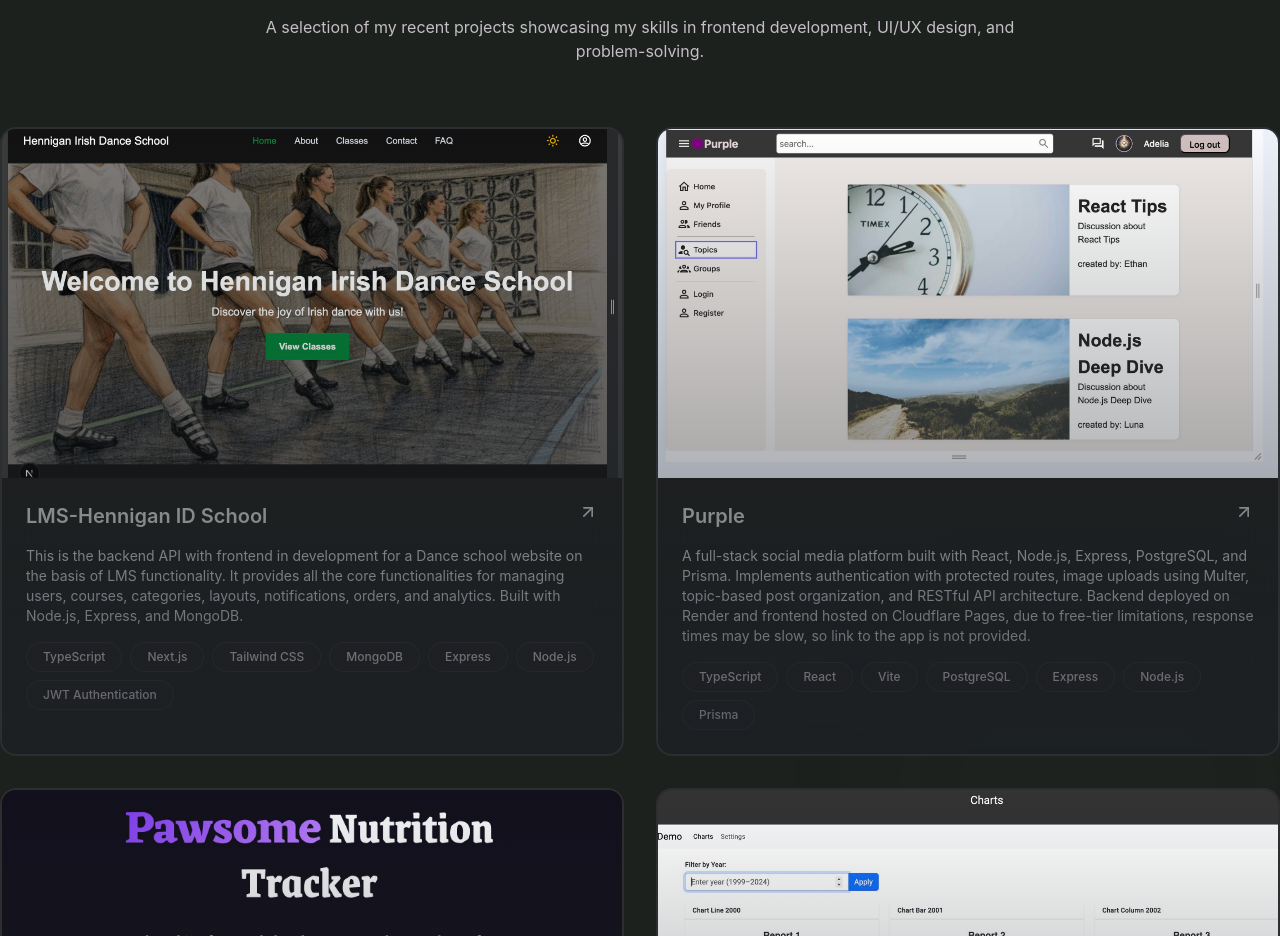
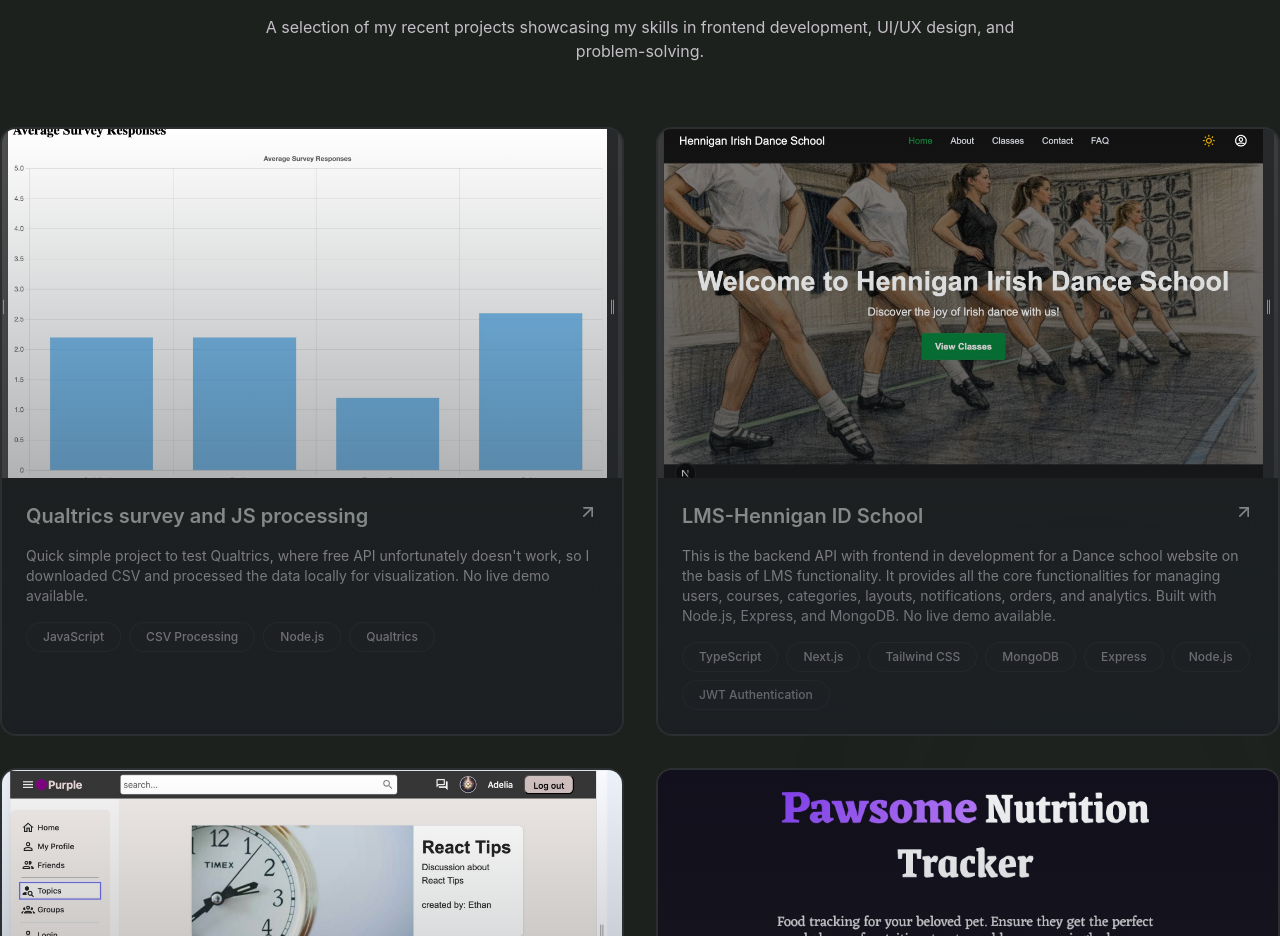
Before and after one commit to lemi35/portfolio-lm, a React (Vite) app: page / in a window 1280 px wide. Shown: the part 2820-3756 px from the top of the page. Built offline with nearby package versions, Linux system fonts and the light colour scheme.

Commit message:
Qualtlics project added

```diff
--- a/src/sections/Projects.jsx
+++ b/src/sections/Projects.jsx
@@ -2,9 +2,17 @@ import { ArrowUpRight, Github } from "lucide-react";
 import { AnimatedBorderButton } from "@/components/AnimatedBorderButton";
 
 const projects = [
-     {
+    {
+        title: "Qualtrics survey and JS processing",
+        description: "Quick simple project to test Qualtrics, where free API unfortunately doesn't work, so I downloaded CSV and processed the data locally for visualization. No live demo available.",
+        link: "",
+        img: "/survey.jpeg",
+        tags: ["JavaScript", "CSV Processing", "Node.js", "Qualtrics"],
+        github: "https://github.com/lemi35/survey-lm",
+    },
+    {
         title: "LMS-Hennigan ID School",
-        description: "This is the backend API with frontend in development for a Dance school website on the basis of LMS functionality. It provides all the core functionalities for managing users, courses, categories, layouts, notifications, orders, and analytics. Built with Node.js, Express, and MongoDB.",
+        description: "This is the backend API with frontend in development for a Dance school website on the basis of LMS functionality. It provides all the core functionalities for managing users, courses, categories, layouts, notifications, orders, and analytics. Built with Node.js, Express, and MongoDB. No live demo available.",
         link: "",
         img: "/hennigan.jpeg",
         tags: ["TypeScript", "Next.js", "Tailwind CSS", "MongoDB", "Express", "Node.js", "JWT Authentication"],
```
Also changed, not shown: public/survey.jpeg (added).
